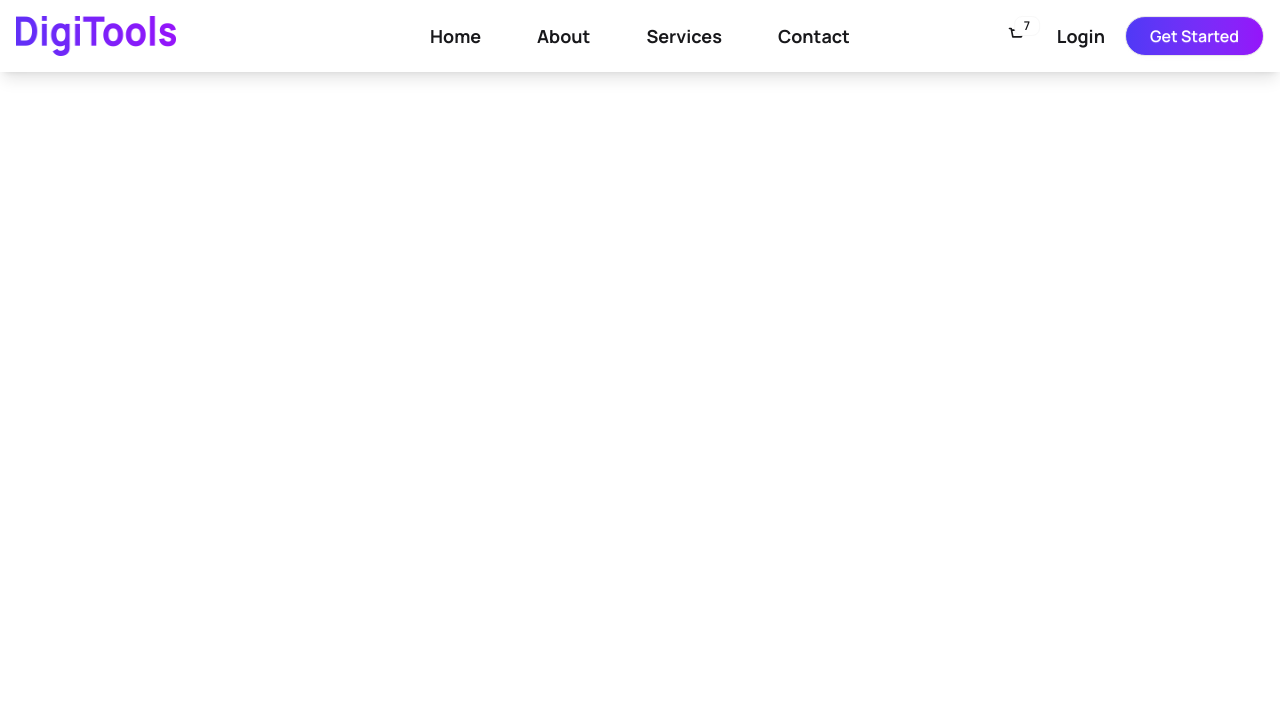
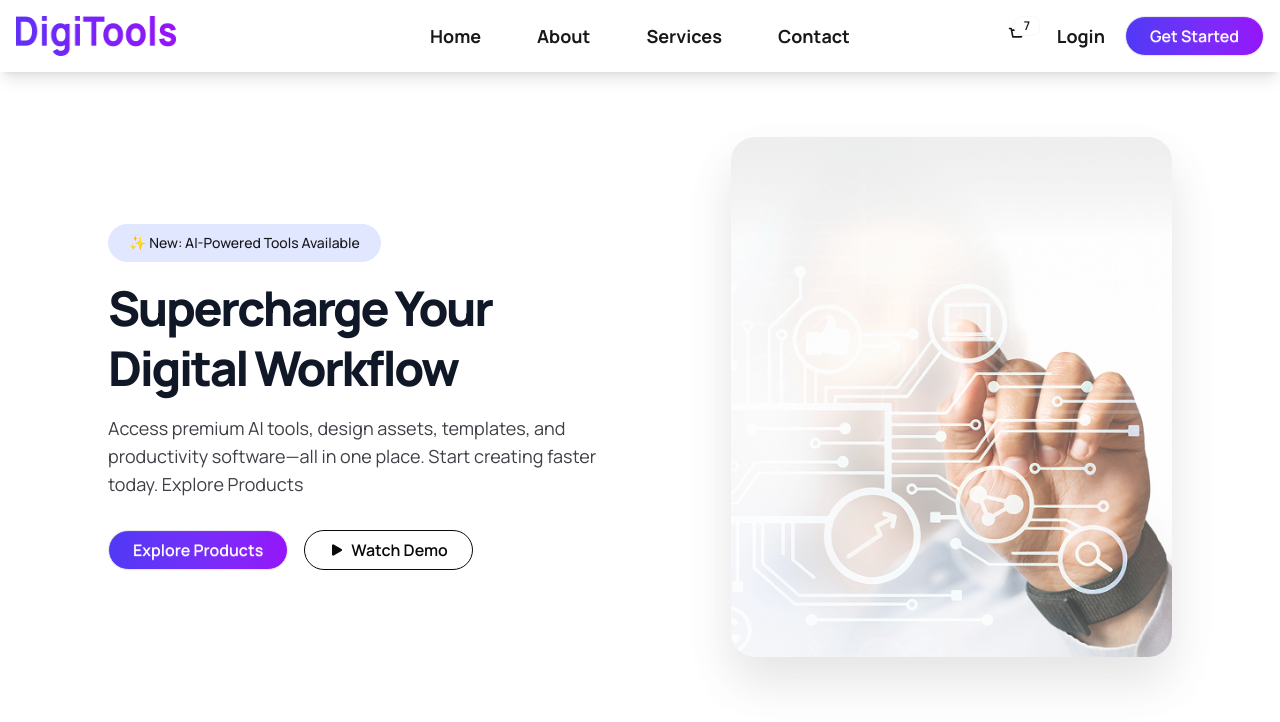
Before and after one commit to dhtanvir/DigiTools-Platform-A6-project, a React (Vite) app: page / in a window 1280 px wide. Shown: the top 722 px of the page. Built offline with nearby package versions, Linux system fonts and the light colour scheme.

Commit message:
Banner section upload done

```diff
--- a/src/App.jsx
+++ b/src/App.jsx
@@ -1,5 +1,6 @@
 
 import './App.css'
+import Banner from './component/Banner/Banner'
 import Navbar from './component/Navbar/Navbar'
 
 function App() {
@@ -12,6 +13,9 @@
     <header>
       <Navbar />
     </header>
+    <main>
+      <Banner/>
+    </main>
 
 
 
--- /dev/null
+++ b/src/component/Banner/Banner.jsx
@@ -0,0 +1,57 @@
+import React from "react";
+import banner from "../../assets/products/banner.png";
+import { IoPlay } from "react-icons/io5";
+
+const Banner = () => {
+  return (
+    <div>
+      <div className="relative min-h-162.5 flex items-center overflow-hidden">
+        <div className=" mx-auto grid grid-cols-1 lg:grid-cols-2 gap-10 items-center relative z-10">
+          {/* Left Content */}
+          <div className="space-y-4">
+            <div className="inline-flex items-center gap-2 bg-[#E1E7FF] border border-[#E1E7FF] text- text-sm font-medium px-5 py-2 rounded-full">
+              ✨ New: AI-Powered Tools Available
+            </div>
+
+            <h1 className="text-4xl lg:text-5xl font-extrabold leading-tight tracking-tighter text-[#101727]">
+              Supercharge Your
+              <br />
+              <span className=" text-[#101727]">Digital Workflow</span>
+            </h1>
+
+            <p className="text-lg text-zinc-700 max-w-lg">
+              Access premium AI tools, design assets, templates, and
+              productivity software—all in one place. Start creating faster
+              today. Explore Products
+            </p>
+
+            <div className="flex flex-wrap gap-4 pt-4">
+              <a className="btn bg-linear-to-r from-[#4F39F6] to-[#9514FA] rounded-full text-white text-sm md:text-base px-4 md:px-6">
+                Explore Products
+              </a>
+              <a className="btn btn-neutral btn-outline hover:border-none  hover:bg-linear-to-r from-[#4F39F6] to-[#9514FA] rounded-full
+                text-sm md:text-base px-4 md:px-6">
+                <IoPlay /> Watch Demo
+              </a>
+            </div>
+
+
+          </div>
+
+          {/* Right Image */}
+          <div className="relative flex justify-center lg:justify-end">
+            <div className="relative">
+              <img
+                className="relative h-130 w-auto object-contain drop-shadow-2xl rounded-3xl animate-pulse"
+                src={banner}
+                alt="AI Models Banner"
+              />
+            </div>
+          </div>
+        </div>
+      </div>
+    </div>
+  );
+};
+
+export default Banner;
```
